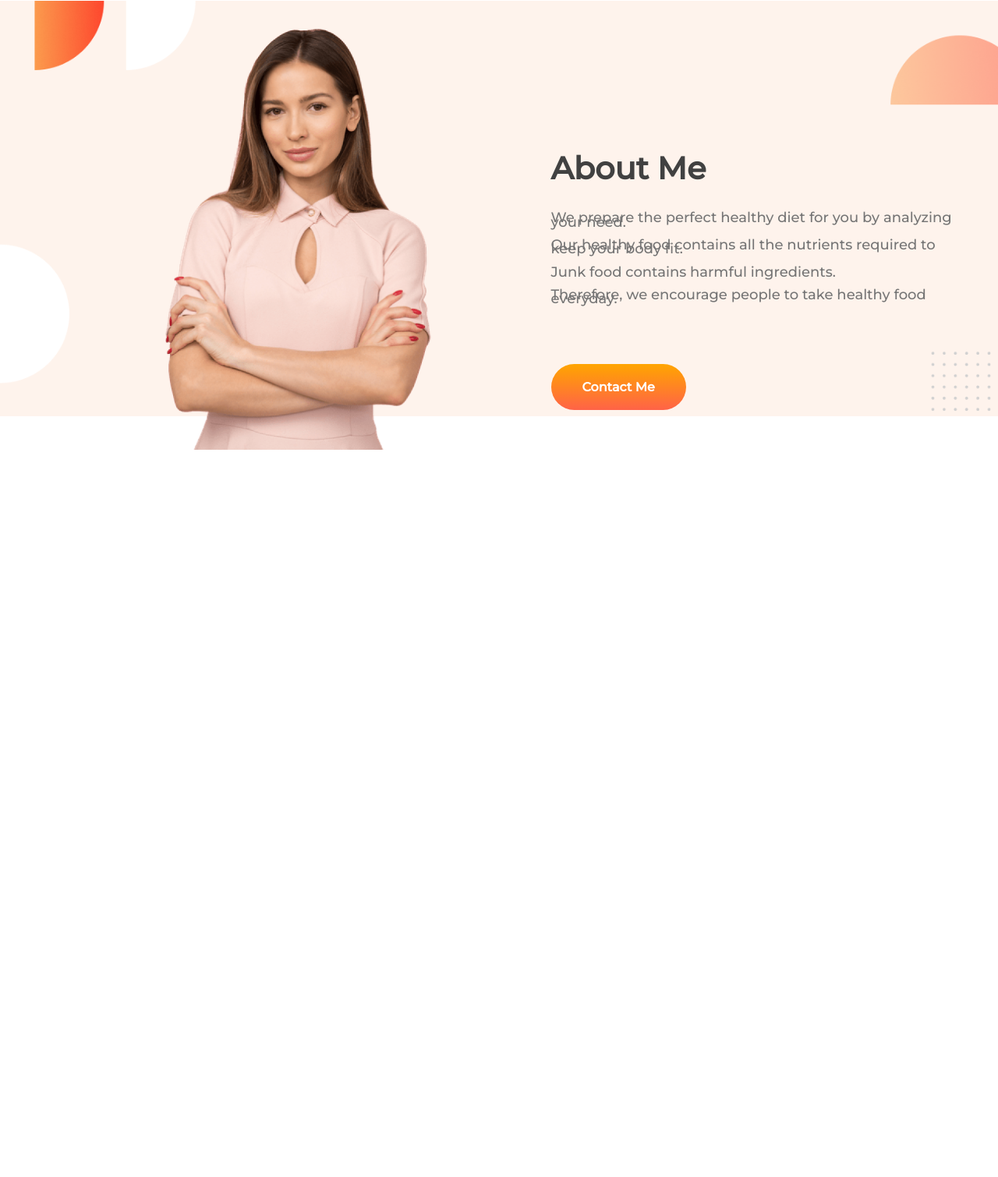
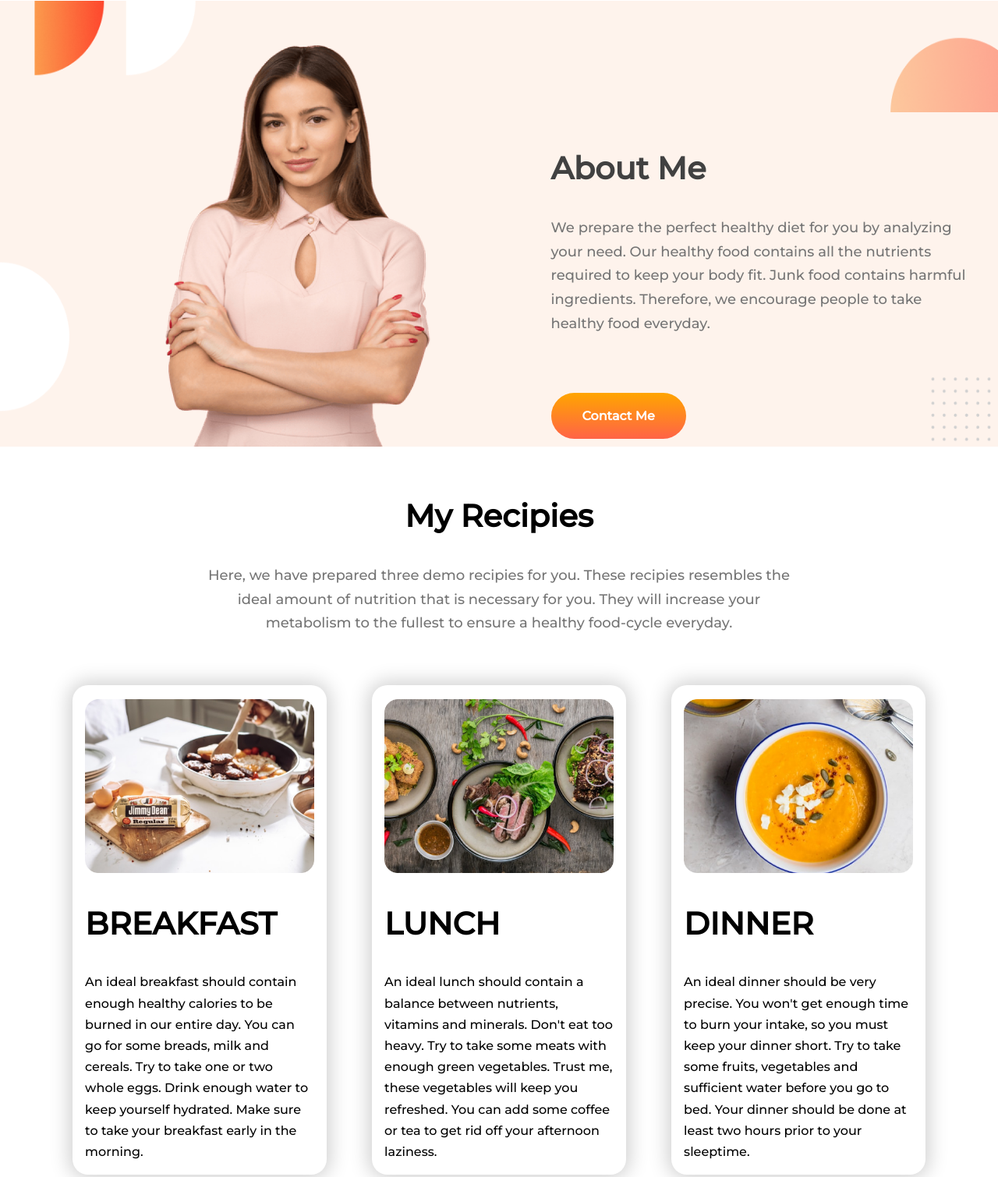
Before and after one commit to samiur1102/Food-Network, a plain HTML site: page index.html in a window 1280 px wide. Shown: the part 729-2239 px from the top of the page at 78% size. Before the commit the page ends 1810 px from the top, so only its background shows below. Drawn offline with Linux system fonts and the light colour scheme.

Commit message:
Recipies added

```diff
--- a/index.html
+++ b/index.html
@@ -18,8 +18,9 @@
             <h1><span class="or-color">Skip</span> The Diet,</h1>
             <h1>Just Eat Healthy</h1>
             <h1>With Food Network</h1>
-            <h4>Imagine you don't need a diet because we provide</h4>
-            <h4> healthy and delicious food for you!</h4>
+            <p class="info">Imagine you don't need a diet because we provide
+                healthy and delicious food for you!
+            </p>
             <br>
             <br>
             <br>
@@ -36,10 +37,11 @@
         </div>
         <div class="half-width-text">
             <h2>About Me</h2>
-            <h4>We prepare the perfect healthy diet for you by analyzing your need.</h4>
-            <h4>Our healthy food contains all the nutrients required to keep your body fit.</h4>
-            <h4>Junk food contains harmful ingredients.</h4>
-            <h4>Therefore, we encourage people to take healthy food everyday.</h4>
+            <p class="info">We prepare the perfect healthy diet for you by analyzing your need.
+                Our healthy food contains all the nutrients required to keep your body fit.
+                Junk food contains harmful ingredients.
+                Therefore, we encourage people to take healthy food everyday.
+            </p>
             <br>
             <br>
             <br>
@@ -48,6 +50,41 @@
                 Me</a>
         </div>
     </section>
+    <section class="My-recipies">
+        <div class="My-recipies-text">
+            <h2>My Recipies</h2>
+            <p class="info">Here, we have prepared three demo recipies for you.
+                These recipies resembles the ideal amount of nutrition that is necessary for you.
+                They will increase your metabolism to the fullest to ensure a healthy food-cycle everyday.
+            </p>
+        </div>
+    </section>
+    <section class="Recipies">
+        <div class="Recipies-box">
+            <img src="/images/Project Cover.jpg" alt="Recipi_1">
+            <h2>BREAKFAST</h2>
+            <p>An ideal breakfast should contain enough healthy calories to be burned in our entire day.
+                You can go for some breads, milk and cereals. Try to take one or two whole eggs. Drink enough water
+                to keep yourself hydrated. Make sure to take your breakfast early in the morning.
+            </p>
+        </div>
+        <div class="Recipies-box">
+            <img src="/images/Project Cover1.jpg" alt="Recipi_2">
+            <h2>LUNCH</h2>
+            <p>An ideal lunch should contain a balance between nutrients, vitamins and minerals. Don't eat too heavy.
+                Try to take some meats with enough green vegetables. Trust me, these vegetables
+                will keep you refreshed. You can add some coffee or tea to get rid off your afternoon laziness.
+            </p>
+        </div>
+        <div class="Recipies-box">
+            <img src="images/Project Cover.png" alt="Recipi_3">
+            <h2>DINNER</h2>
+            <p>An ideal dinner should be very precise. You won't get enough time to burn your intake, so you
+                must keep your dinner short. Try to take some fruits, vegetables and sufficient water before
+                you go to bed. Your dinner should be done at least two hours prior to your sleeptime.
+            </p>
+        </div>
+    </section>
 </body>
 
 </html>
--- a/style.css
+++ b/style.css
@@ -12,11 +12,16 @@ h2{
     font-weight: 700;
     line-height: 1.4;
 }
-h4{
+.info{
     font-size: 18px;
     font-weight: 100;
-    line-height: 0.3;
-    color:rgb(117, 117, 117)
+    line-height: 1.7;
+    color:rgb(117, 117, 117);
+}
+.My-recipies-text{
+    text-align: center;
+    padding-inline-start: 20%;
+    padding-inline-end: 20%;
 }
 .or-color{
     color: orange;
@@ -35,11 +40,11 @@ h4{
     padding-right: 3%;
 }
 .s-half-width img{
-    width:48.28%;
-    margin-left: 30%;
-    margin-top: 5%;
-    margin-right:5%;
-    margin-bottom: 50px;
+    width:48.10%;
+    height:85.90%;
+    padding-left: 30%;
+    padding-top: 8%;
+    padding-right:5%;
 }
 .half-width img{
     width: 100%;
@@ -59,8 +64,40 @@ h4{
     display: flex;
     background-image: url(images/7.png);
     background-repeat: no-repeat;
-    background-size: contain;
+    background-size: 100% 95.5%;
     width: 100%;
-    height: 900px;
-    margin-bottom: 180px;
+    height: 80%;
 }
+.Recipies{
+    display:flex;
+    width: 90%;
+    margin-top: 5%;
+    margin-left: 5%;
+    margin-right: 5%;
+    margin-bottom: 5%;
+}
+.Recipies-box{
+    width: 95%;
+    height: 50%;
+    margin-left:2.5%;
+    margin-right:2.5%;
+    padding-top: 10px;
+    border-radius: 20px;
+    box-shadow: 0px 0px 25px 5px rgb(209, 209, 209) ;
+}
+.Recipies-box img{
+    width: 90%;
+    height:50%;
+    margin-left: 5%;
+    margin-right: 5%;
+    margin-top: 2.5%;
+}
+.Recipies-box h2{
+    margin-left: 5%;
+    margin-right: 5%;
+}
+.Recipies-box p{
+    margin-left: 5%;
+    margin-right: 5%;
+    line-height: 1.7;
+}
```
Also changed, not shown: images/Project Cover.jpg (added), images/Project Cover.png (added), images/Project Cover1.jpg (added).
